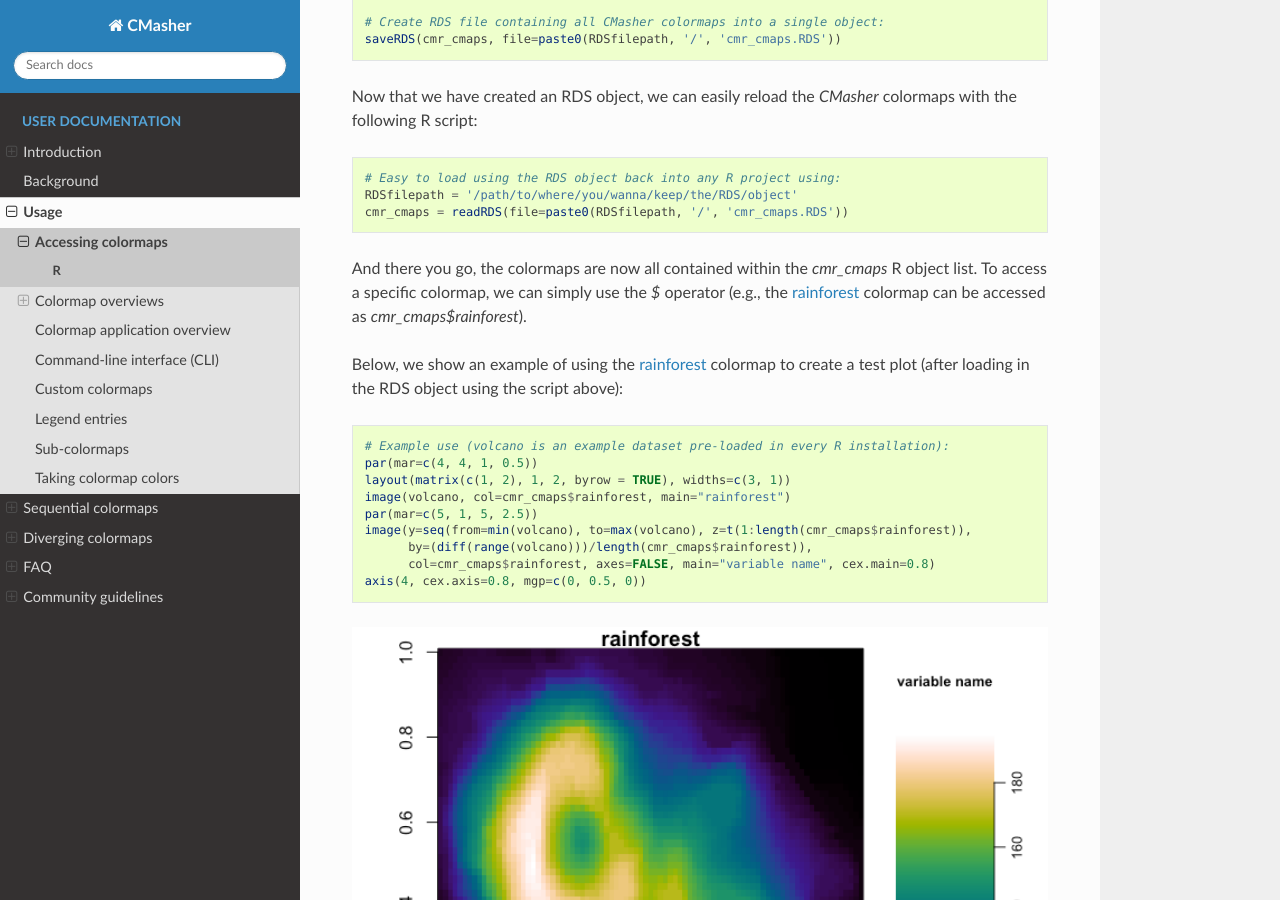
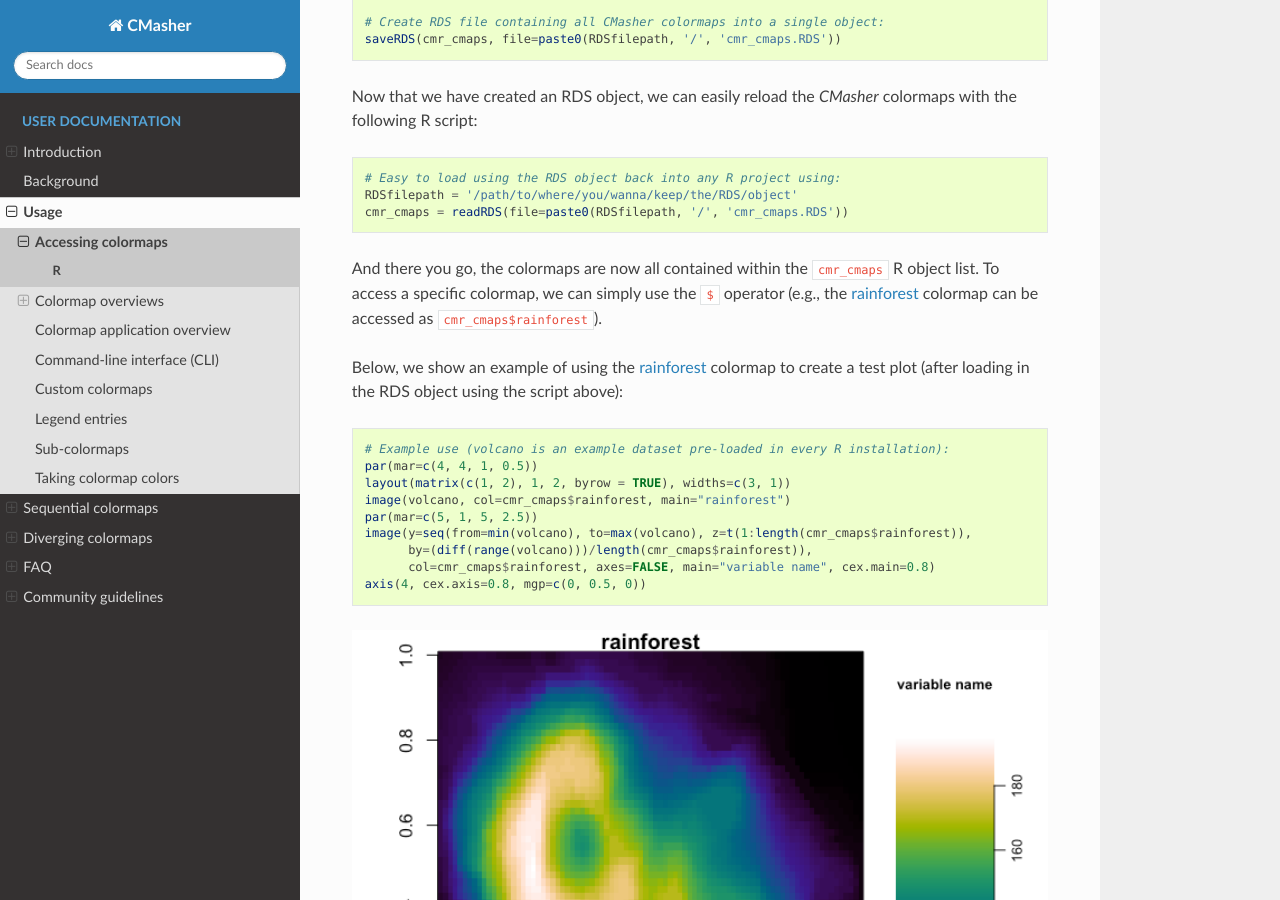
Before and after one commit to 1313e/CMasher, a Sphinx documentation site: the page built from docs/source/user/lang_usage/R.rst, in a window 1280 px wide and 900 px high, scrolled down 1362 px. Built offline with Sphinx 7.4.7 and the Read the Docs theme 2.0.0, drawn with Linux system fonts in a browser that asks for light colours.

Commit message:
Small formatting update to docs.

```diff
--- a/docs/source/user/lang_usage/R.rst
+++ b/docs/source/user/lang_usage/R.rst
@@ -70,8 +70,8 @@ Now that we have created an RDS object, we can easily reload the *CMasher* color
     RDSfilepath = '/path/to/where/you/wanna/keep/the/RDS/object'
     cmr_cmaps = readRDS(file=paste0(RDSfilepath, '/', 'cmr_cmaps.RDS'))
 
-And there you go, the colormaps are now all contained within the `cmr_cmaps` R object list.
-To access a specific colormap, we can simply use the `$` operator (e.g., the :ref:`rainforest` colormap can be accessed as `cmr_cmaps$rainforest`).
+And there you go, the colormaps are now all contained within the ``cmr_cmaps`` R object list.
+To access a specific colormap, we can simply use the ``$`` operator (e.g., the :ref:`rainforest` colormap can be accessed as ``cmr_cmaps$rainforest``).
 
 
 Below, we show an example of using the :ref:`rainforest` colormap to create a test plot (after loading in the RDS object using the script above):
```
